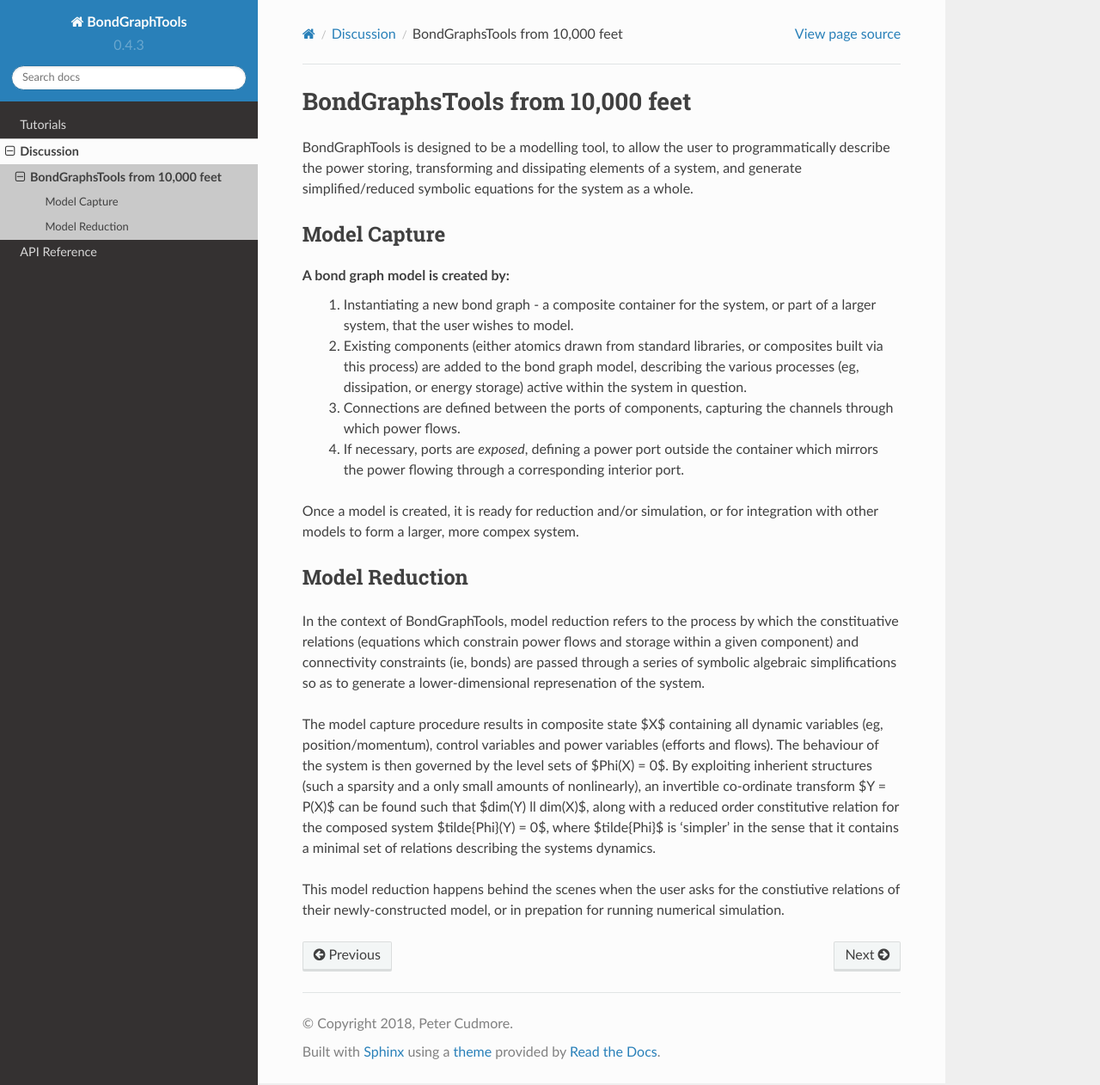
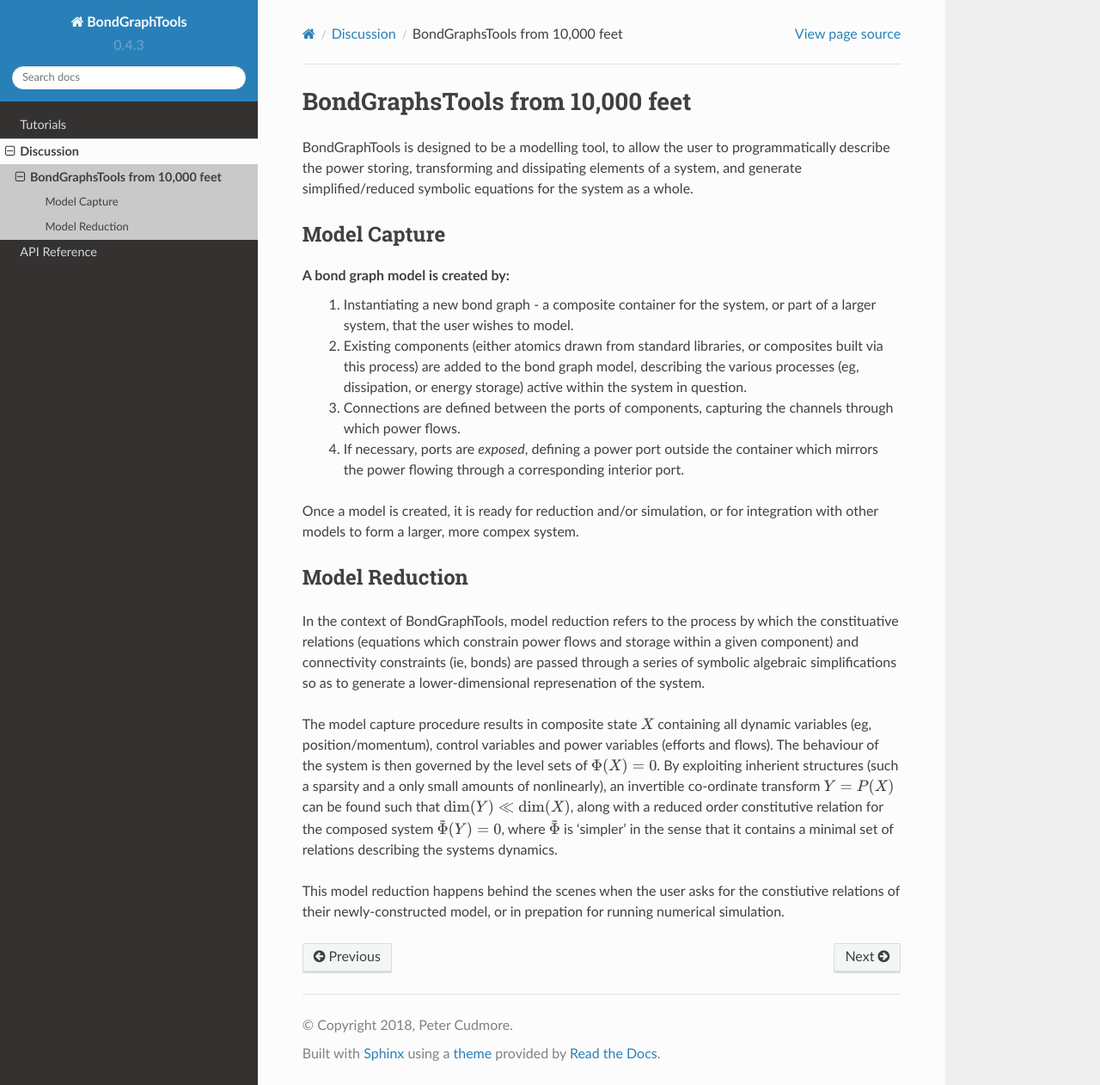
Before and after one commit to BondGraphTools/BondGraphTools, a Sphinx documentation site: the page built from docs/discussions/high_level_view.rst, in a window 1280 px wide and 1262 px high. Shown: the whole window at 86% size. Built offline with Sphinx 7.4.7 and the Read the Docs theme 2.0.0, drawn with Linux system fonts in a browser that asks for light colours; some of the changed lines change nothing that is shown.

Commit message:
fixed formating in docs

```diff
--- a/docs/conf.py
+++ b/docs/conf.py
@@ -53,8 +53,8 @@ templates_path = ['_templates']
 # The suffix(es) of source filenames.
 # You can specify multiple suffix as a list of string:
 #
-# source_suffix = ['.rst', '.md']
-source_suffix = '.rst'
+source_suffix = ['.rst', '.md']
+
 
 # The master toctree document.
 master_doc = 'index'
--- a/docs/discussions/high_level_view.rst
+++ b/docs/discussions/high_level_view.rst
@@ -20,7 +20,7 @@ Model Reduction
 ---------------
 In the context of BondGraphTools, model reduction refers to the process by which the constituative relations (equations which constrain power flows and storage within a given component) and connectivity constraints (ie, bonds) are passed through a series of symbolic algebraic simplifications so as to generate a lower-dimensional represenation of the system.
 
-The model capture procedure results in composite state $X$ containing all dynamic variables (eg, position/momentum), control variables and power variables (efforts and flows). The behaviour of the system is then governed by the level sets of $\Phi(X) = 0$. By exploiting inherient structures (such a sparsity and a only small amounts of nonlinearly), an invertible co-ordinate transform $Y = P(X)$ can be found such that $dim(Y) \ll dim(X)$, along with a reduced order constitutive relation for the composed system $\tilde{\Phi}(Y) = 0$, where $\tilde{\Phi}$ is 'simpler' in the sense that it contains a minimal set of relations describing the systems dynamics.
+The model capture procedure results in composite state :math:`X` containing all dynamic variables (eg, position/momentum), control variables and power variables (efforts and flows). The behaviour of the system is then governed by the level sets of :math:`\Phi(X) = 0`. By exploiting inherient structures (such a sparsity and a only small amounts of nonlinearly), an invertible co-ordinate transform :math:`Y = P(X)` can be found such that :math:`\dim(Y) \ll \dim(X)`, along with a reduced order constitutive relation for the composed system :math:`\tilde{\Phi}(Y) = 0`, where :math:`\tilde{\Phi}` is 'simpler' in the sense that it contains a minimal set of relations describing the systems dynamics.
 
 
 This model reduction happens behind the scenes when the user asks for the constiutive relations of their newly-constructed model, or in prepation for running numerical simulation.
--- a/docs/requirements.txt
+++ b/docs/requirements.txt
@@ -6,3 +6,4 @@ networkx
 requests
 pyYAML
 ordered-set
+myst-parser
```
Also changed, not shown: docs/tutorials/reaction_networks.md (renamed from docs/tutorials/reaction_networks.rst).
